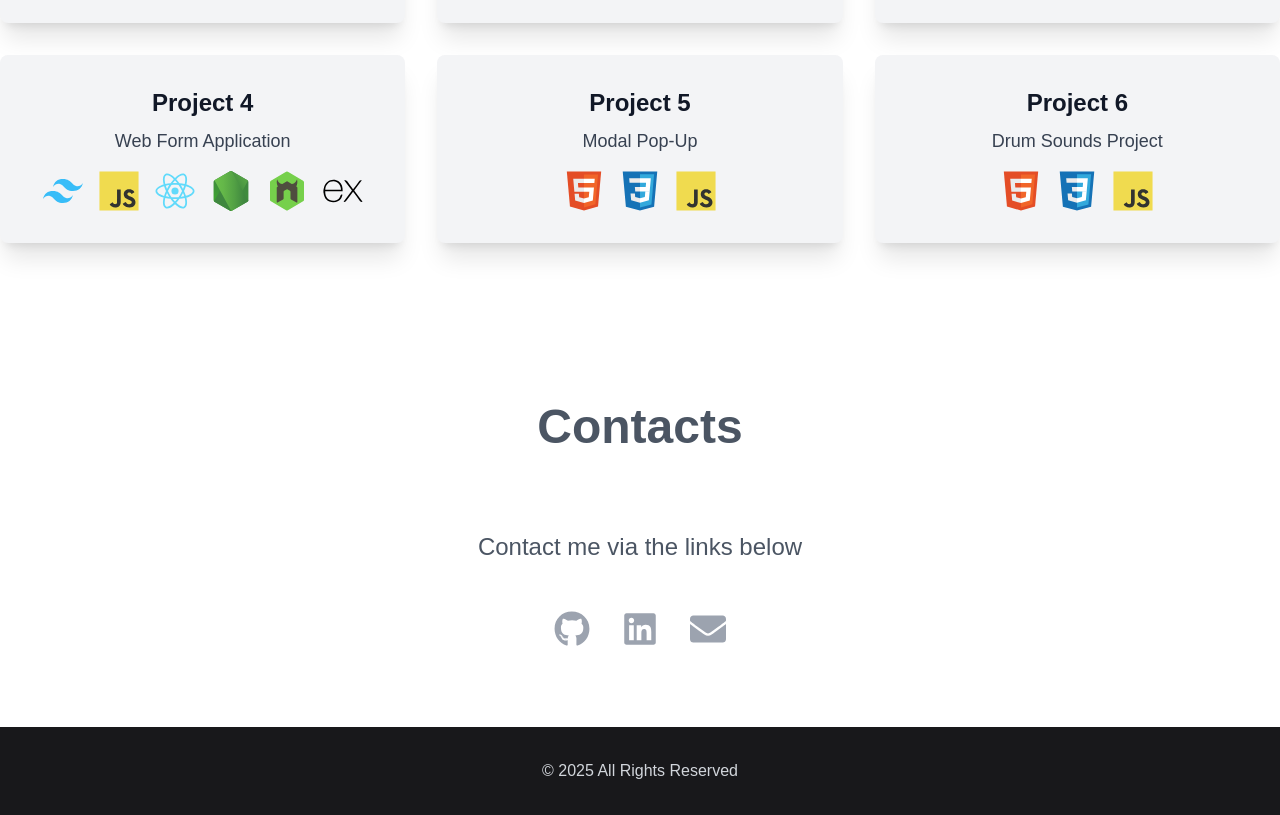
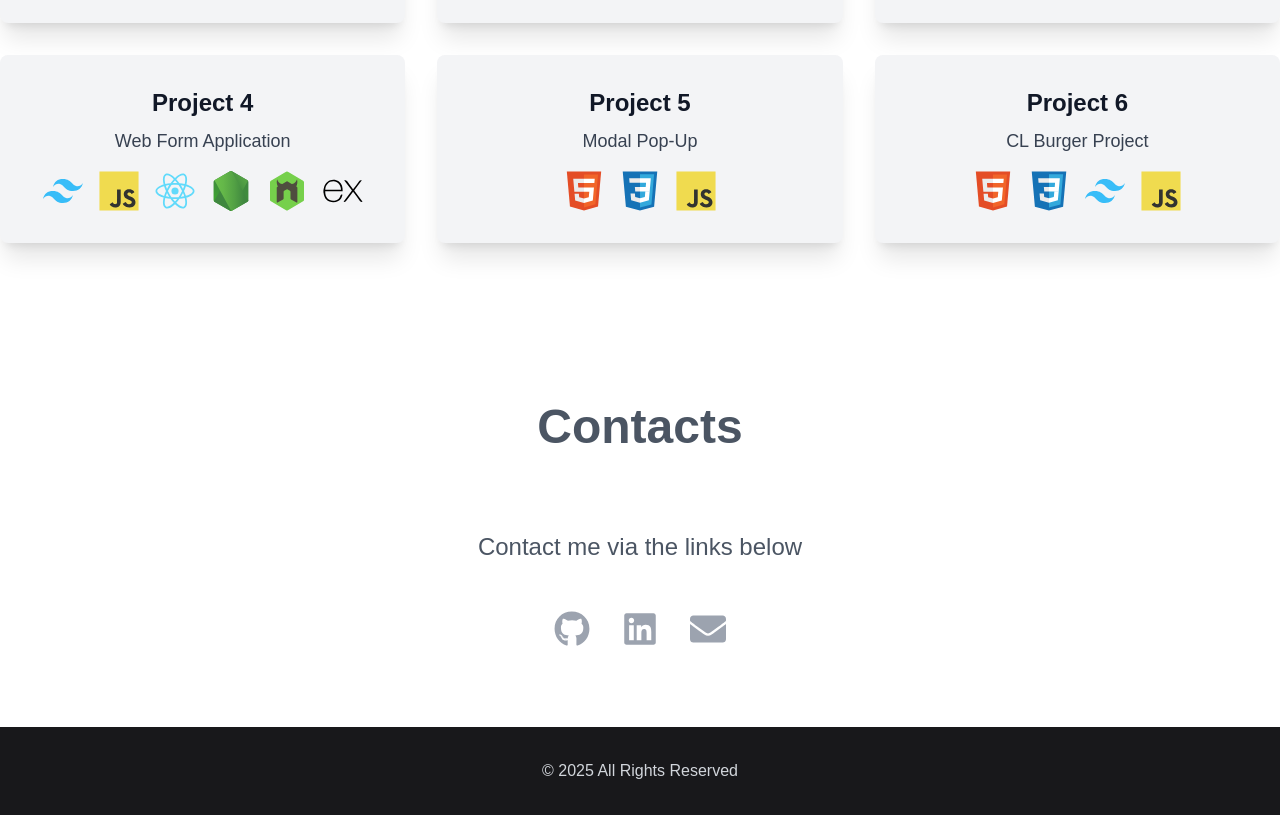
Before and after one commit to abreuclariana/my-portifolio, a Next.js app: page / in a window 1280 px wide. Shown: the part 4080-4895 px from the top of the page. Built offline with nearby package versions, Linux system fonts and the light colour scheme.

Commit message:
add new project

```diff
--- a/src/app/components/Projects.tsx
+++ b/src/app/components/Projects.tsx
@@ -67,11 +67,12 @@ export function Projects() {
         },
         {
             name: "Project 6",
-            description: "Drum Sounds Project",
-            link: "https://github.com/abreuclariana/drum-sounds-project",
+            description: "CL Burger Project",
+            link: "https://github.com/abreuclariana/hamburger-shop-delivery",
             technologies: [
                 "/img/html5-original.svg",
                 "/img/css3-original.svg",
+                "/img/tailwindcss-logo.svg",
                 "/img/javascript-original.svg"
             ]
         },
```
